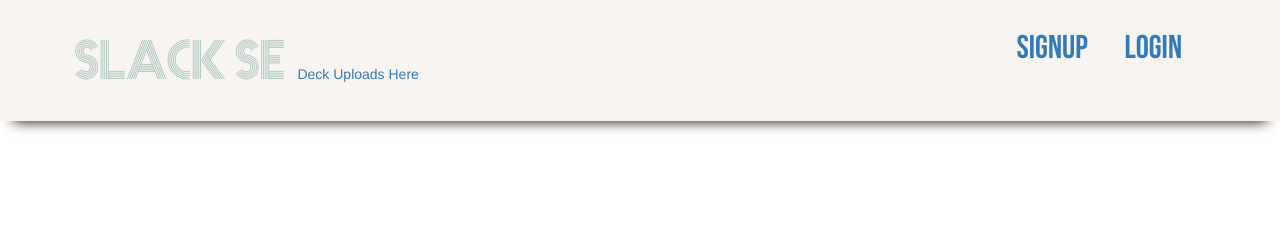
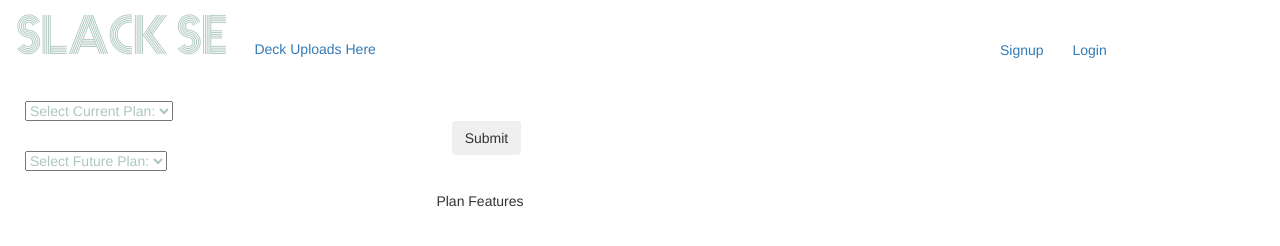
Before and after one commit to claudiasellers/slackSE, a plain HTML site: page index.html in a window 1280 px wide. Drawn offline with nearby package versions, Linux system fonts and the light colour scheme.

Commit message:
added a submit button plus the results of the upgrade features

```diff
--- a/css/main.css
+++ b/css/main.css
@@ -8,6 +8,10 @@
 	src: url('../fonts/BebasNeue.otf');
 }
 
+a {
+	padding-left:25px;
+}
+
 body, html {
 	margin: 0px;
 	height: 100%;
@@ -15,9 +19,12 @@ body, html {
 	font-family: Bebas;
 }
 
-a {
-	text-decoration: none;
-	color: inherit;
+header .leftContainer {
+	margin-top: 40px;
+}
+.col-lg-4{
+	margin-top: 30px;
+	margin-left: 10px;
 }
 
 input {
@@ -26,49 +33,15 @@ input {
 	outline: none;
 }
 
-
-header {
-	background-color: #F7F4F2;
-	padding: 25px;
-	width: 100%;
-	position: fixed;
-	top: 0px;
-	box-shadow: 0 13px 13px -13px #000000;
-}
-
-header .leftContainer {
-	display: inline-block;
-	float: left;
-	margin-left: 33px;
-}
-
-header .rightContainer {
-	display: inline-block;
-	float: right;
-	margin-right: 58px;
-}
-
-header .rightContainer span {
-	margin-left: 33px;
-	cursor: pointer;
-	font-family: Bebas;
-	font-size: 33px;
-	color: #3B2824;
-}
-
-header .rightContainer span:hover {
-	color: #ADC7BE;
-}
-
 #logo {
 	font-family: Prisma;
 	font-size: 50px;
 	color: #ADC7BE;
-	margin-right: 10px;
 }
 
-
-
+.green{
+	color: #ADC7BE
+}
 
 .form {
 	font-size: 33px;
--- a/index.html
+++ b/index.html
@@ -6,24 +6,66 @@
 	<script type="text/javascript" src="https://ajax.googleapis.com/ajax/libs/jquery/3.1.0/jquery.min.js"></script>
 	<script type="text/javascript" src="js/config.js"></script>
 	<script type="text/javascript" src="js/main.js"></script>
+	<script type="text/javascript" src="js/plans.js"></script>
 	<link rel="stylesheet" href="css/main.css">
 	<link rel="stylesheet" href="https://maxcdn.bootstrapcdn.com/bootstrap/3.3.7/css/bootstrap.min.css" integrity="sha384-BVYiiSIFeK1dGmJRAkycuHAHRg32OmUcww7on3RYdg4Va+PmSTsz/K68vbdEjh4u" crossorigin="anonymous"/>
 	</head>
 	<body>
 	<header>
-		<div class="leftContainer container-fluid row">
-			<span id="logo">Slack SE</span> <a id="claudia_decks_link" href="https://slack-sales-and-cs.slack.com/archives/C040D026883">Deck Uploads Here</a>
+			<div class="container-fluid">
+				<div class = "row currentPlan">
+					<div class = "col-lg-9">
+						<span id="logo">Slack SE</span> <a id="claudia_decks_link" href="https://slack-sales-and-cs.slack.com/archives/C040D026883">Deck Uploads Here</a>
+					</div>
+					<div class = "leftContainer">
+						<div class = "col-lg-3">
+							<span><a href="signup.html">Signup </a></span>
+							<span><a href="login.html"> Login</a></span>
+						</div>
+					</div>
+				</div>
+			</div>
+	</header>
+	<div class ="container-fluid">
+		<div class = "row">
+			<div class = "col-lg-4">
+				<select id = "currentPlan" class="form-select green" aria-label="Default select example">
+					<option selected>Select Current Plan:</option>
+					<option value="1">Pro</option>
+					<option value="2">Business Plus</option>
+					<option value="3">Enterprise Select</option>
+					<option value="4">Enterprise Grid</option>
+				</select>
+			</div>
 		</div>
-		<div class="rightContainer container-fluid row">
-			<span><a href="signup.html">Signup</a></span>
-			<span><a href="login.html">Login</a></span>
+	</div>
+	<div class ="container-fluid">
+		<div class = "row">
+			<div class = "col-lg-4">
+				<select class="form-select green" id = "futurePlan" aria-label="Default select example">
+					<option selected>Select Future Plan:</option>
+					<option value="1">Pro</option>
+					<option value="2">Business Plus</option>
+					<option value="3">Enterprise Select</option>
+					<option value="4">Enterprise Grid</option>
+				</select>
+			</div>
+			<div class = "col-lg-2">
+				<button type = "button" class = "btn" id = "calculatePlanFeatures">
+					Submit
+				</button>
+			</div>
 		</div>
-	</header>
-	<div class = "mainContainer container-fluid row">
-		<button class = "btn">
-			Submit
-		</button>
-
+	</div>
+		<br>
+	<div class ="container-fluid">
+		<div class="row">
+			<div class = "col-lg-9">
+				<div id="planFeatureResults" class = "text-center">
+					Plan Features
+				</div>
+			</div>
+		</div>
 	</div>
 </body>
 </html>
--- a/js/plans.js
+++ b/js/plans.js
@@ -1,3 +1,7 @@
+$( document ).ready(function() {
+    console.log( "ready!" );
+	const currentPlan = document.getElementById('currentPlan');
+
 var planFeatures = [
 	{
 		category: "Channel Features",
@@ -282,3 +286,44 @@ planFeatures.forEach(function (feature) {
 	selectToGrid.push(feature.feature, feature.details); }
 	return selectToGrid;
 });
+
+//making it more general
+currentPlanChosen = ""
+futurePlanChosen = ""
+
+
+currentPlan.addEventListener('change', function handleChange(event) {
+  // 👇️ get selected TEXT in or outside event handler
+ currentPlanChosen = currentPlan.options[currentPlan.selectedIndex].text;
+ //console.log(currentPlanChosen)
+ return currentPlanChosen;
+});
+
+futurePlan.addEventListener('change', function handleChange(event) {
+	// 👇️ get selected TEXT in or outside event handler
+	futurePlanChosen = futurePlan.options[futurePlan.selectedIndex].text;
+   //console.log(currentPlanChosen)
+   return futurePlanChosen;
+  });
+
+
+  upgradeFeatures = [];
+
+  document.getElementById("calculatePlanFeatures").addEventListener('click', function() {
+	//console.log(futurePlanChosen)
+	planFeatures.forEach(function (feature) {
+		if (feature.lowestAvailablePlan == futurePlanChosen) {
+			upgradeFeatures.push(feature.feature)
+		}
+		document.getElementById("planFeatureResults").innerHTML = JSON.stringify(upgradeFeatures.join("<br><br>"))
+
+		//JSON.stringify(upgradeFeatures);
+		return upgradeFeatures;
+	})
+});
+
+
+});
+
+
+//NEXT : if currentPlanChosen = "" AND feature = xyz then show me all the features you get from an upgrade or better yet write one function that takes in both of the chosen plans and populates them with like lowestavailableplan = event listenered plan type
```
Also changed, not shown: js/businesslogic.js (line endings or trailing spaces).
